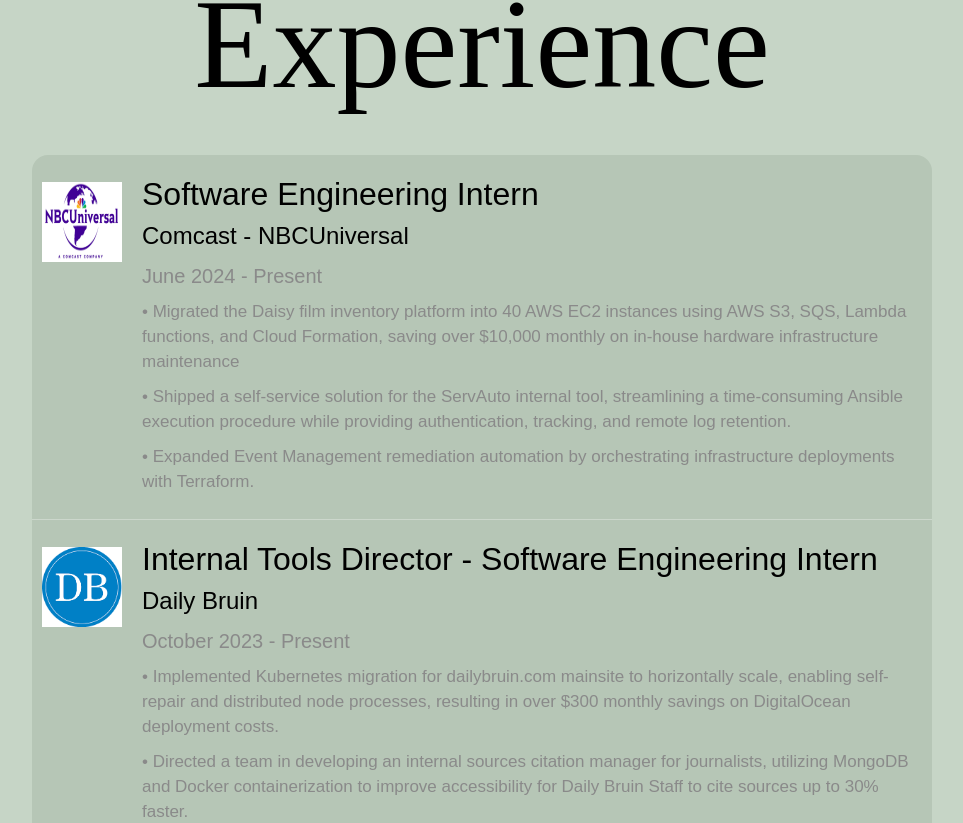
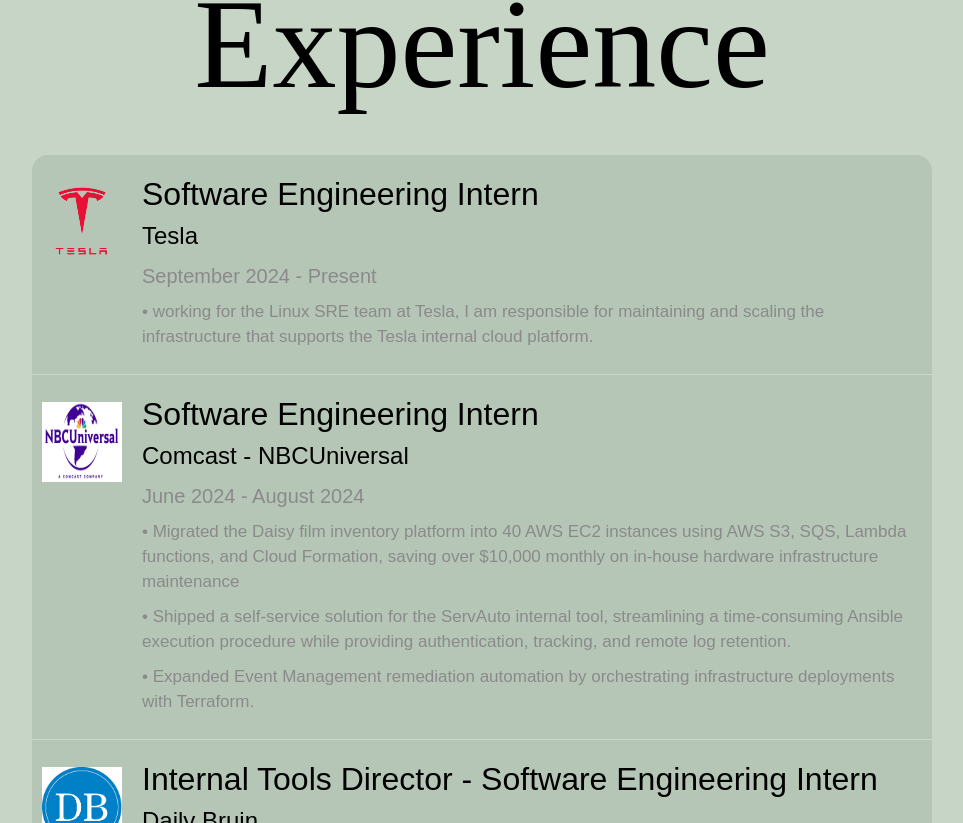
Before and after one commit to tylerdtran/tylertran.me, a React (Create React App) app: page / in a window 1280 px wide. Shown: the part 1977-2800 px from the top of the page, without its empty margins (158-1121 px from the left). Built offline with nearby package versions, Linux system fonts and the light colour scheme; a web font is replaced by a local one.

Commit message:
Updated experience

```diff
--- a/src/components/AboutPage/About.tsx
+++ b/src/components/AboutPage/About.tsx
@@ -32,21 +32,22 @@
                     <Fade direction="up" cascade={true} triggerOnce={true} delay={500}>
                     <p className='text-gray-700 '>
                     I'm an aspiring software engineer hoping to gain further industry experience during my undergraduate education.
-                    Currently, I am an incoming third-year undergraduate student at the <a href="https://www.ucla.edu/">University of California,
-                    Los Angeles </a>majoring in Computer Science, minoring in Linguistics.
+                    Currently, I am an incoming fourth-year undergraduate student at the <a href="https://www.ucla.edu/">University of California,
+                    Los Angeles </a>double majoring in Computer Science and Linguistics.
                     <br />
                     <br />
                     I am currently interning at Comcast NBCUniversal as a Software Engineering Intern for the Site Reliability and Automation team.
+                    This Fall I will be interning at Tesla as a Software Engineering Intern for the Cloud Infrastructure team.
                     I also am the Internal Tools Director/Software Engineer on the internal tools team at the Daily Bruin, the premier student newspaper at UCLA,
                     creating meaningful software tools for our journalists and editors to use in their daily work.
                     <br />
                     <br />
                     My main interests in the realm of Computer Science and Software Engineering lie in the fields of
                     Cloud Computing and Database Systems. My hope is to work somewhere in the intersection between
-                    software engineering, cloud computing and database systems.
+                    Full-stack Engineering, Cloud Computing and Database Systems.
                     <br />
                     <br />
-                    Aside from Computer Science, I love playing tennis, going on spontaneous adventures, cooking Asian
+                    In my freetime, I love playing tennis, going on spontaneous adventures, cooking Asian
                     Food at home, and traveling the world.  I am always looking for new opportunities to learn and grow
                     not just in my technical skills but also as a person. If you would like to get in touch with me,
                     please feel free to reach out to me via email or connect with me on LinkedIn.
--- a/src/constants/constants.tsx
+++ b/src/constants/constants.tsx
@@ -6,6 +6,7 @@
 import PortfolioWebsite from '../images/TylerTranWebsite.png';
 import DailyBruinLogo from '../images/dailybruin_logo.png'
 import NBCUniversalLogo from '../images/NBCUniversal_logo.jpeg'
+import TeslaLogo from '../images/Tesla_logo.png'
 import Little_Free_Libgen from '../images/Little_Free_Libgen.png'
 import ColorCue from '../images/ColorCue.png'
 
@@ -47,9 +48,18 @@
 const work_experience = [
     {
         role: 'Software Engineering Intern',
+        image: TeslaLogo,
+        employer: 'Tesla',
+        date: 'September 2024 - Present',
+        description: [
+            '• working for the Linux SRE team at Tesla, I am responsible for maintaining and scaling the infrastructure that supports the Tesla internal cloud platform.'
+            ]
+    },
+    {
+        role: 'Software Engineering Intern',
         image: NBCUniversalLogo,
         employer: 'Comcast - NBCUniversal',
-        date: 'June 2024 - Present',
+        date: 'June 2024 - August 2024',
         description: [
             '• Migrated the Daisy film inventory platform into 40 AWS EC2 instances using AWS S3, SQS, Lambda functions, and Cloud Formation, saving over $10,000 monthly on in-house hardware infrastructure maintenance',
             '• Shipped a self-service solution for the ServAuto internal tool, streamlining a time-consuming Ansible execution procedure while providing authentication, tracking, and remote log retention.',
```
Also changed, not shown: src/images/Tesla_logo.png (added). Lines whose indentation alone changed are shown as unchanged.
